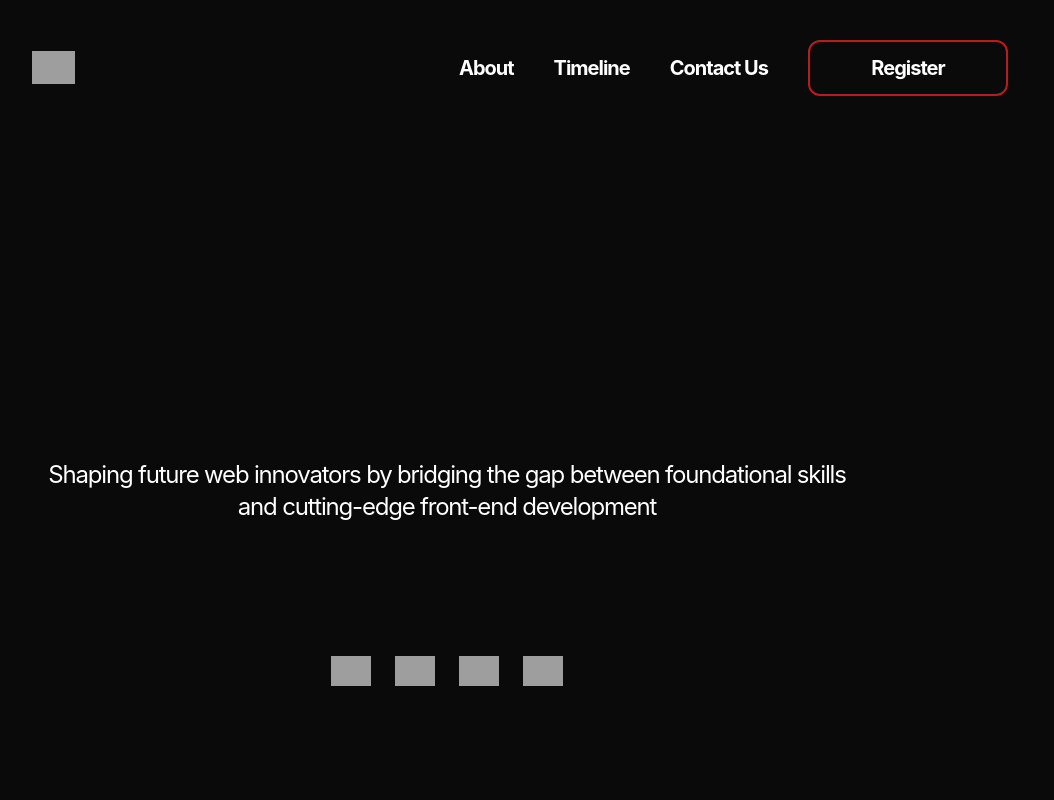
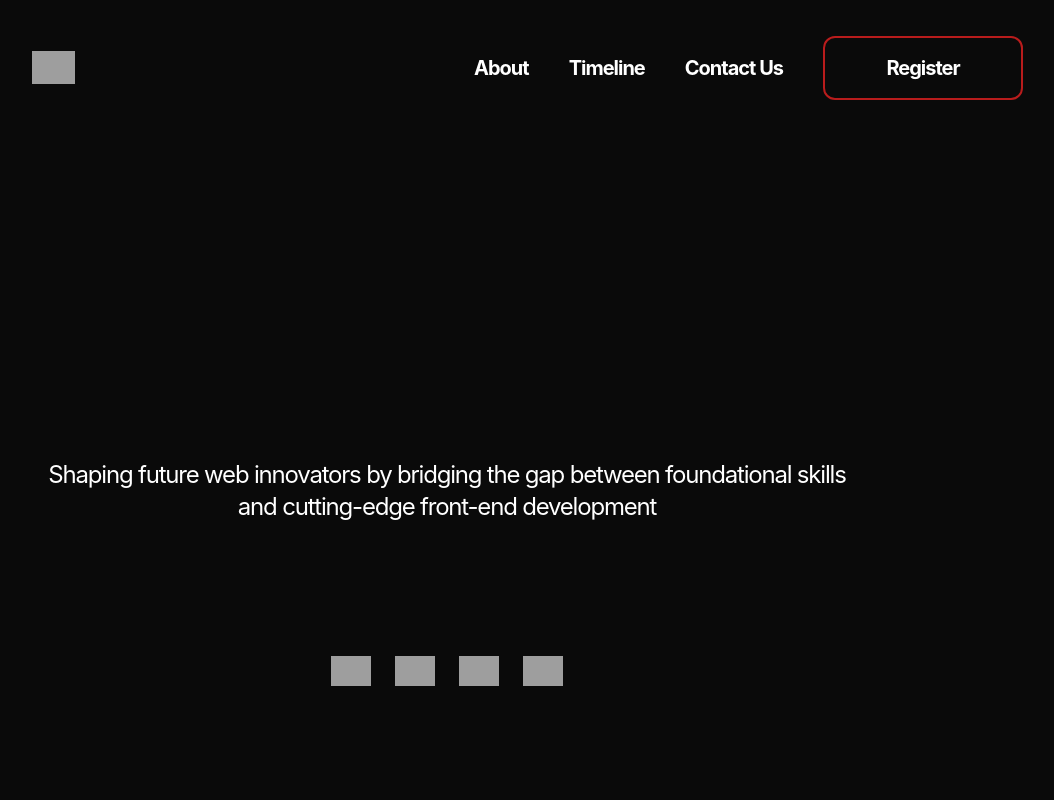
Before and after one commit to ieeecsiit/WebSpire2.0, a React (Create React App) app: page / in a window 1280 px wide. Shown: the top 800 px of the page, without its empty margins (193-1247 px from the left). Built offline with nearby package versions, Linux system fonts and the light colour scheme; grey boxes are pictures that could not be loaded.

Commit message:
adjusted btn

```diff
--- a/src/components/common/RegistrationButton.tsx
+++ b/src/components/common/RegistrationButton.tsx
@@ -3,7 +3,7 @@ import React from 'react';
 function RegisterButton() {
   return (
     <button
-      className="overflow-hidden flex-1 shrink gap-2.5 self-stretch p-3 my-auto max-w-[200px] text-center whitespace-nowrap rounded-xl border-2 border-red-700 border-solid min-w-[160px] max-md:px-3 hover:bg-red-700 transition-colors"
+      className="overflow-hidden flex-1 shrink gap-2.5 self-stretch p-4 my-auto max-w-[200px] text-center whitespace-nowrap rounded-xl border-2 border-red-700 border-solid min-w-[160px] max-md:px-3 hover:bg-red-700 transition-colors"
       aria-label="Register for WebSpire"
     >
       Register
--- a/src/components/common/TimelineCard.tsx
+++ b/src/components/common/TimelineCard.tsx
@@ -9,7 +9,7 @@ interface TimelineCardProps {
 const TimelineCard: React.FC<TimelineCardProps> = ({ number, title, description }) => {
   return (
     <div className="flex overflow-hidden flex-wrap gap-3 items-center w-full rounded-3xl min-w-[400px] max-md:max-w-full">
-      <div className="flex overflow-hidden flex-col justify-center items-center self-stretch my-auto text-3xl font-bold tracking-tighter text-center whitespace-nowrap min-h-[165px] text-neutral-950 w-[82px]">
+      <div className="flex overflow-hidden flex-col justify-center items-center self-stretch text-3xl font-bold tracking-tighter text-center whitespace-nowrap min-h-[165px] text-neutral-950 w-[82px]">
       <div className="flex flex-1 w-0.5 bg-red-700 min-h-[42px]" />
       <div className="flex items-center justify-center overflow-hidden px-8 bg-red-700 h-[82px] rounded-[60px] w-[82px] max-md:px-5">
         {number}
--- a/src/components/sections/Header.tsx
+++ b/src/components/sections/Header.tsx
@@ -16,8 +16,8 @@ function Header() {
         <div className="flex overflow-hidden flex-1 shrink gap-2.5 items-start self-stretch my-auto basis-0 min-w-[240px] max-md:max-w-full">
           <Logo />
         </div>
-        <div className="flex overflow-hidden flex-wrap flex-1 shrink justify-center items-center self-stretch my-auto text-xl font-bold tracking-tighter text-white basis-0 min-h-[87px] min-w-[240px] max-md:max-w-full">
-          <div className="flex overflow-hidden flex-wrap flex-1 shrink gap-10 items-center self-stretch my-auto w-full basis-0 min-w-[256px] max-md:max-w-full">
+        <div className="flex overflow-hidden flex-wrap flex-1 shrink justify-center items-center self-stretch my-auto text-xl font-bold tracking-tighter text-white basis-0 min-h-[87px] min-w-[240px] max-md:max-w-ful">
+          <div className="flex overflow-hidden flex-wrap flex-1 shrink gap-10 items-center self-stretch my-auto w-full basis-0 min-w-[256px] max-md:max-w-full justify-end">
             {navigationItems.map((item, index) => (
               <NavigationLink key={index} href={item.href} label={item.label} />
             ))}
--- a/src/components/sections/Registration.tsx
+++ b/src/components/sections/Registration.tsx
@@ -18,15 +18,15 @@ function Registration() {
           Secure your spot today and gain hands-on experience, network with industry professionals, and take a step closer to a future in web development. Limited seats available—register now to not miss out!
         </div>
       </div>
-      <div className="flex overflow-hidden flex-wrap gap-8 items-center mt-12 w-full text-2xl font-bold tracking-tighter text-center text-white max-md:mt-10 max-md:max-w-full">
+      <div className="flex overflow-hidden flex-wrap gap-8 items-center mt-12 w-full text-xl font-bold tracking-tighter text-center text-white max-md:mt-10 max-md:max-w-full">
         <button
-          className="overflow-hidden flex-1 shrink gap-2.5 self-stretch p-6 my-auto max-w-xs rounded-xl border-2 border-red-700 border-solid min-w-[240px] max-md:px-5"
+          className="overflow-hidden flex-1 shrink gap-2.5 self-stretch p-4 my-auto max-w-[200px] text-center whitespace-nowrap rounded-xl border-2 border-red-700 border-solid min-w-[160px] max-md:px-3 hover:bg-red-700 transition-colors"
           aria-label="Download Delegate Booklet"
         >
           Delegate Booklet
         </button>
         <button
-          className="overflow-hidden flex-1 shrink gap-2.5 self-stretch p-6 my-auto max-w-xs whitespace-nowrap bg-red-700 rounded-xl min-w-[240px] max-md:px-5"
+          className="overflow-hidden flex-1 shrink gap-2.5 self-stretch p-4 my-auto max-w-[200px] text-center whitespace-nowrap bg-red-700 border-2 border-red-700 rounded-xl min-w-[160px] max-md:px-3 hover:bg-[#0a0b0c] hover:border-red-700 transition-colors"
           aria-label="Register for WebSpire"
         >
           Register
```
Also changed, not shown: src/App.tsx (line endings or trailing spaces).
